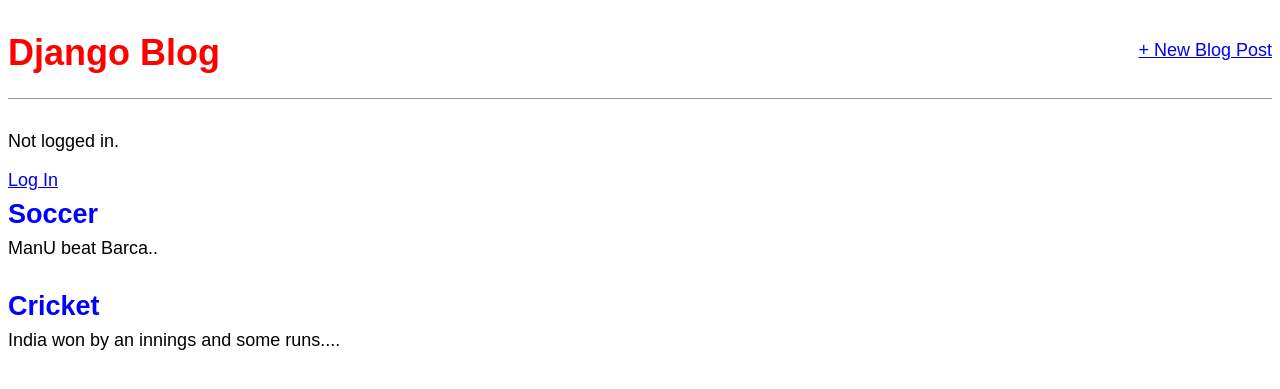
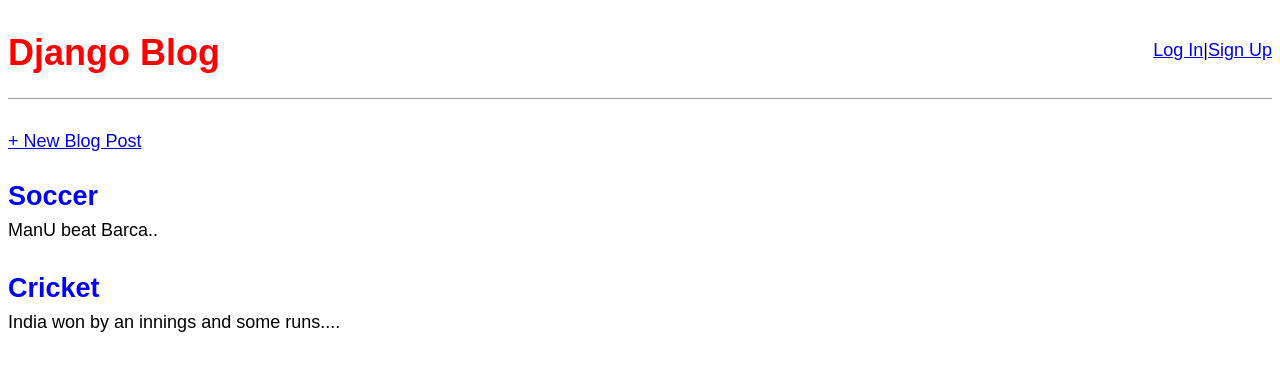
Before and after one commit to Raakesh13/Blog, a Django app: page / in a window 1280 px wide. Shown: the top 389 px of the page. Run offline with Django 3.2, Linux system fonts and the light colour scheme; data comes from the database, SQL or seed files in the repository; both versions use the stored data as it was after the commit.

Commit message:
login/signup link positions changed

```diff
--- a/templates/base.html
+++ b/templates/base.html
@@ -14,16 +14,17 @@
         <h1><a href="{% url 'home' %}">Django Blog</a></h1>
       </div>
       <div class="nav-right">
-        <a href="{% url 'post_new' %}">+ New Blog Post</a>
+        {% if user.is_authenticated %}
+        <p>Hi {{ user.username }}! <a href="{% url 'logout' %}"> Log out</a></p>
+        {% else %}
+        <p></p><a href="{% url 'login' %}">Log In </a> |
+        <a href="{% url 'signup' %}"> Sign Up</a></p>
+        {% endif %}
       </div>
     </header>
-    {% if user.is_authenticated %}
-    <p>Hi {{ user.username }}!</p>
-    <p><a href="{% url 'logout' %}">Log out</a></p>
-    {% else %}
-    <p>Not logged in.</p>
-    <a href="{% url 'login' %}">Log In</a>
-    {% endif %}
+    <a href="{% url 'post_new' %}">+ New Blog Post</a>
+    <br>
+    <br>
     <div>
       {% block content %} {% endblock content %}
     </div>
```
Also changed, not shown: db.sqlite3.
